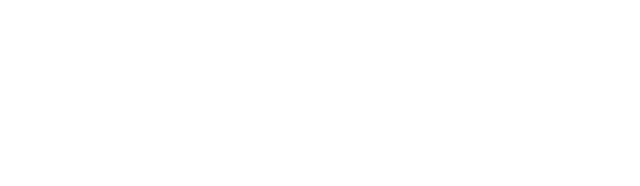
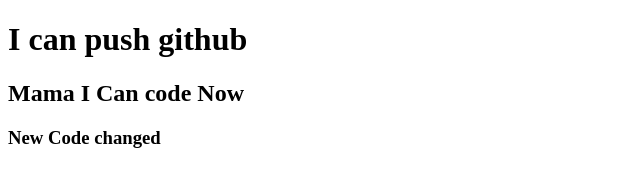
Before and after one commit to azitkumar/first-re-o-git, a plain HTML site: page index.html in a window 1280 px wide. Shown: the whole page, without its empty margins (0-640 px from the left). Drawn offline with Linux system fonts and the light colour scheme.

Commit message:
added header

```diff
--- a/index.html
+++ b/index.html
@@ -7,6 +7,9 @@
     <title>My First Github Repo</title>
 </head>
 <body>
+    <h1> I can push github</h1>
+    <h2>Mama I Can code Now</h2>
+    <h3>New Code changed</h3>
 
 </body>
 </html>
```
